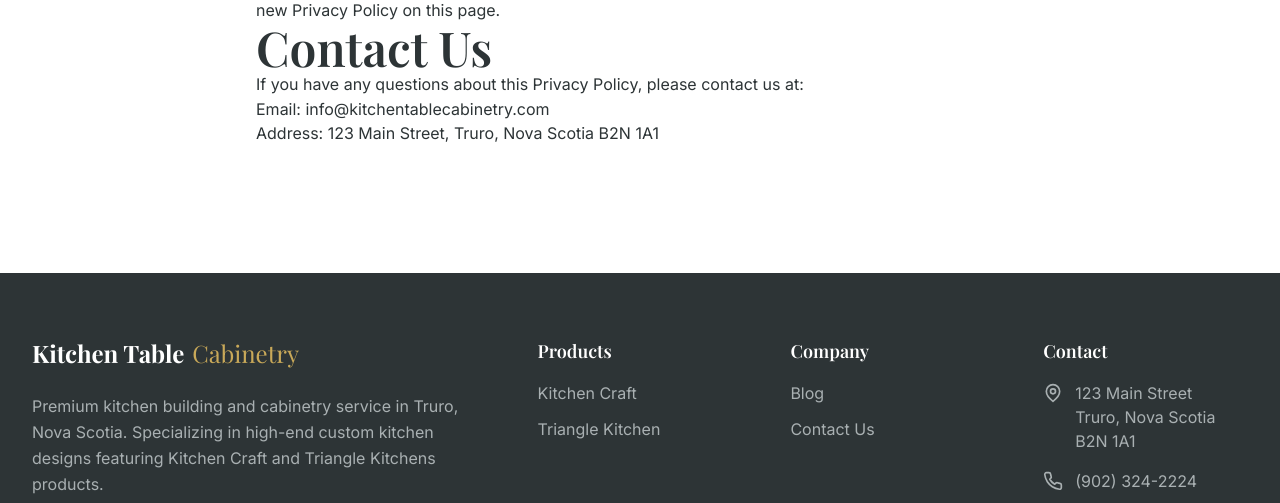
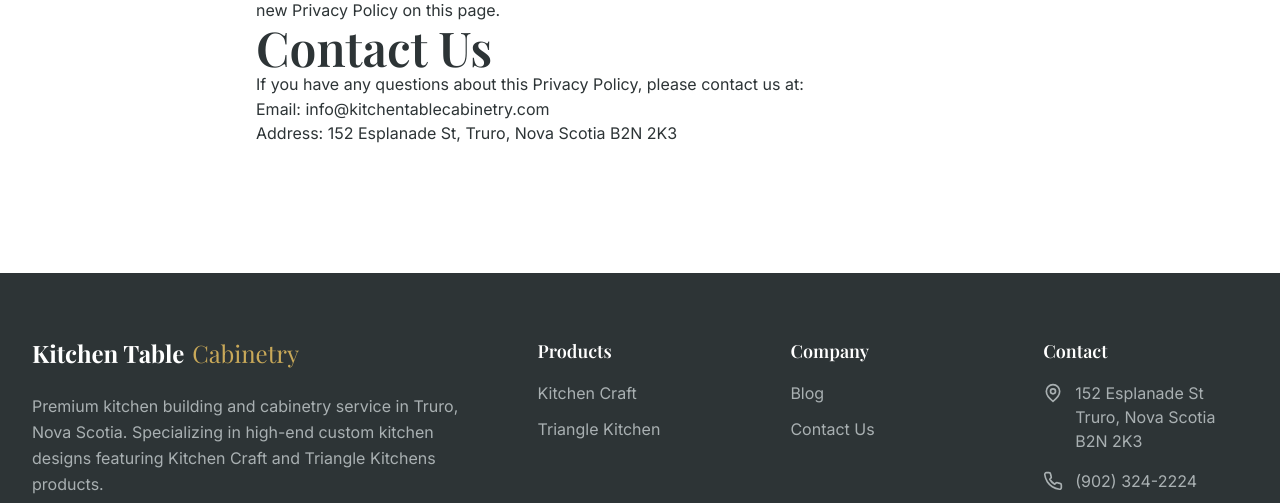
Before and after one commit to SWAYSolutions/KTC, a Next.js app: page /privacy in a window 1280 px wide. Shown: the part 1820-2323 px from the top of the page. Built offline with nearby package versions, Linux system fonts and the light colour scheme; no server answers; a web font is replaced by a local one.

Commit message:
Update address to 152 Esplanade St, Truro, NS B2N 2K3
https://claude.ai/code/session_01P6ewtGwSL2gtuzo6SjXcYk

```diff
--- a/data/site-config.ts
+++ b/data/site-config.ts
@@ -17,10 +17,10 @@ export const siteConfig: SiteConfig = {
     phone: '9023242224',
     email: 'info@kitchentablecabinetry.com',
     address: {
-      street: '123 Main Street',
+      street: '152 Esplanade St',
       city: 'Truro',
       province: 'Nova Scotia',
-      postalCode: 'B2N 1A1',
+      postalCode: 'B2N 2K3',
       country: 'Canada',
     },
     hours: {
```
